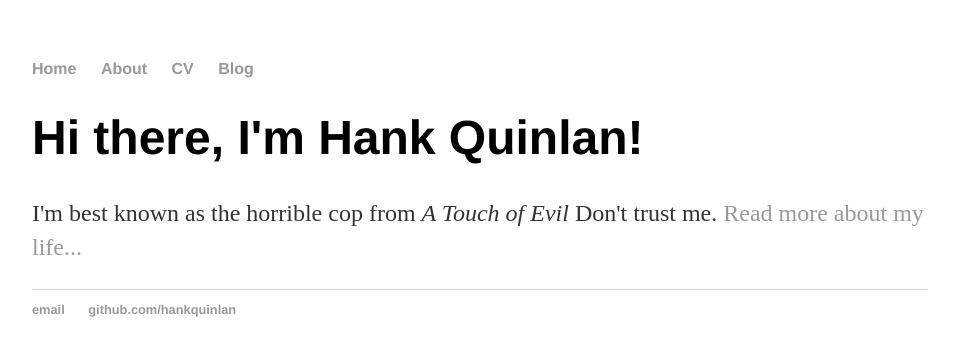
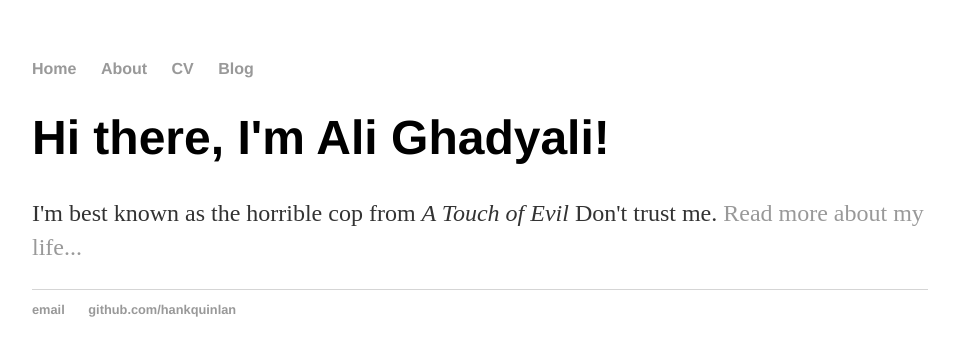
Before and after one commit to alighadyali/alighadyali.github.io, a Jekyll site: the page built from index.html, in a window 1280 px wide. Shown: the top 356 px of the page, without its empty margins (160-1115 px from the left). Built offline with Jekyll 4.4.1, drawn with Linux system fonts in a browser that asks for light colours.

Commit message:
Update index.html

```diff
--- a/index.html
+++ b/index.html
@@ -1,8 +1,8 @@
 ---
 layout: default
-title: Hank Quinlan, Horrible Cop
+title: Ali Ghadyali, Mechanical Genius
 ---
 <div class="blurb">
-	<h1>Hi there, I'm Hank Quinlan!</h1>
+	<h1>Hi there, I'm Ali Ghadyali!</h1>
 	<p>I'm best known as the horrible cop from <em>A Touch of Evil</em> Don't trust me. <a href="/about">Read more about my life...</a></p>
 </div><!-- /.blurb -->
```
